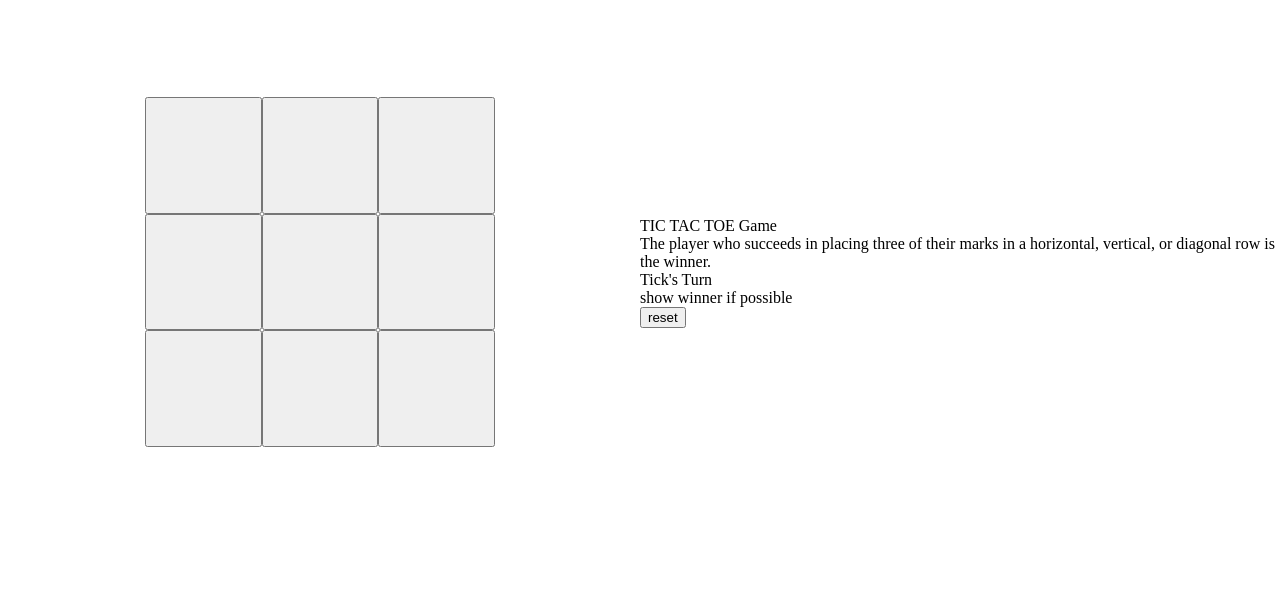
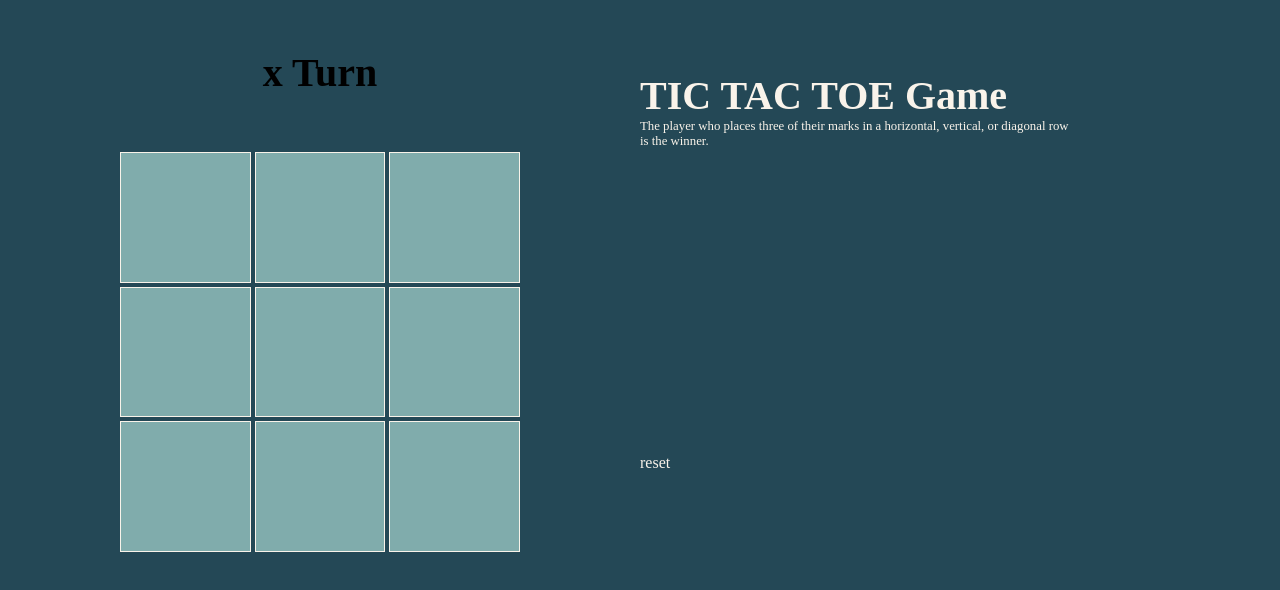
Before and after one commit to majatkaczyk/react-tic-tac-toe-game, a React (Create React App) app in the folder tic-tac-toe/: page / in a window 1280 px wide. Shown: the part 128-718 px from the top of the page. Built offline with nearby package versions, Linux system fonts and the light colour scheme; a web font is replaced by a local one.

Commit message:
add styles

```diff
--- a/tic-tac-toe/src/components/Game.tsx
+++ b/tic-tac-toe/src/components/Game.tsx
@@ -2,7 +2,17 @@ import { useState } from "react";
 import Square from "./Square";
 import { useMachine } from "@xstate/react";
 import { Machine } from "../game-machine/machine";
-import { Board, LeftColumn, Main, RightColumn } from "./gameStyles";
+import {
+  BigContainer,
+  Board,
+  Button,
+  Container,
+  Header,
+  LeftColumn,
+  Main,
+  RightColumn,
+  SubHeader,
+} from "./gameStyles";
 
 export default function Game() {
   const [state, send] = useMachine(Machine);
@@ -16,7 +26,17 @@ export default function Game() {
           <button onClick={() => send({ type: "RESET" })}>Reset</button>
         </div>
       )}
+
       <LeftColumn>
+        <Container>
+          {state.matches("playing") ? (
+            <Header>{`${state.context.currentPlayer} Turn`}</Header> //better if x / o change to tick / tack
+          ) : (
+            <div>show winner if possible</div>
+          )}
+        </Container>
+
+        {/* change to winner */}
         <Board>
           {Array(9)
             .fill(null)
@@ -32,14 +52,17 @@ export default function Game() {
         </Board>
       </LeftColumn>
       <RightColumn>
-        <div>TIC TAC TOE Game</div>
-        <div>
-          The player who succeeds in placing three of their marks in a
-          horizontal, vertical, or diagonal row is the winner.
-        </div>
-        <div>Tick's Turn</div>
-        <div>show winner if possible</div>
-        <button>reset</button>
+        <BigContainer>
+          <div>
+            <Header>TIC TAC TOE Game</Header>
+            <SubHeader>
+              The player who places three of their marks in a horizontal,
+              vertical, or diagonal row is the winner.
+            </SubHeader>
+          </div>
+
+          <Button>reset</Button>
+        </BigContainer>
       </RightColumn>
     </Main>
   );
--- a/tic-tac-toe/src/components/Square.tsx
+++ b/tic-tac-toe/src/components/Square.tsx
@@ -1,4 +1,5 @@
 import React from "react";
+import { Tile } from "./gameStyles";
 
 interface SquareProps {
   player: "x" | "o" | null;
@@ -8,8 +9,8 @@ interface SquareProps {
 
 export default function Square({ player, onClickSquare, index }: SquareProps) {
   return (
-    <button key={index} onClick={onClickSquare}>
+    <Tile key={index} onClick={onClickSquare}>
       {player}
-    </button>
+    </Tile>
   );
 }
--- a/tic-tac-toe/src/components/gameStyles.ts
+++ b/tic-tac-toe/src/components/gameStyles.ts
@@ -1,18 +1,19 @@
 import styled from "styled-components";
 
 export const Board = styled.div`
-  border-radius: 10px;
-  width: 350px;
-  height: 350px;
-  margin: 0 auto;
+  width: 50vmin;
+  height: 50vmin;
   display: grid;
   grid-template: repeat(3, 1fr) / repeat(3, 1fr);
+  grid-column-gap: 0.25rem;
+  grid-row-gap: 0.25rem;
 `;
 
 export const Main = styled.div`
   display: flex;
   height: 100vh;
   font-family: "Poppins";
+  background: #244856;
 `;
 
 export const LeftColumn = styled.div`
@@ -20,6 +21,7 @@ export const LeftColumn = styled.div`
   display: flex;
   justify-content: center;
   align-items: center;
+  flex-direction: column;
 `;
 
 export const RightColumn = styled.div`
@@ -28,4 +30,46 @@ export const RightColumn = styled.div`
   justify-content: center;
   align-items: flex-start;
   flex-direction: column;
+  color: #f9f3ea;
 `;
+
+export const Tile = styled.button`
+  flex: 1;
+  display: flex;
+  justify-content: center;
+  align-items: center;
+  font-size: 8vmin;
+  background: #80acac;
+  border-style: solid;
+  border-color: #f9f3ea;
+  border-width: 0.1rem;
+`;
+
+export const BigContainer = styled.div`
+  display: flex;
+  justify-content: space-between;
+  align-items: flex-start;
+  flex-direction: column;
+  height: 50vmin;
+  width: 55vmin;
+`;
+
+export const Header = styled.div`
+  font-size: 2.5rem;
+  font-weight: 800;
+`;
+
+export const SubHeader = styled.div`
+  font-size: 0.8rem;
+  font-weight: 100;
+`;
+
+export const Button = styled.div``;
+
+export const Container = styled.div`
+  display: flex;
+  justify-content: center;
+  align-items: center;
+  flex-direction: column;
+  height: 20vmin;
+`;
```
